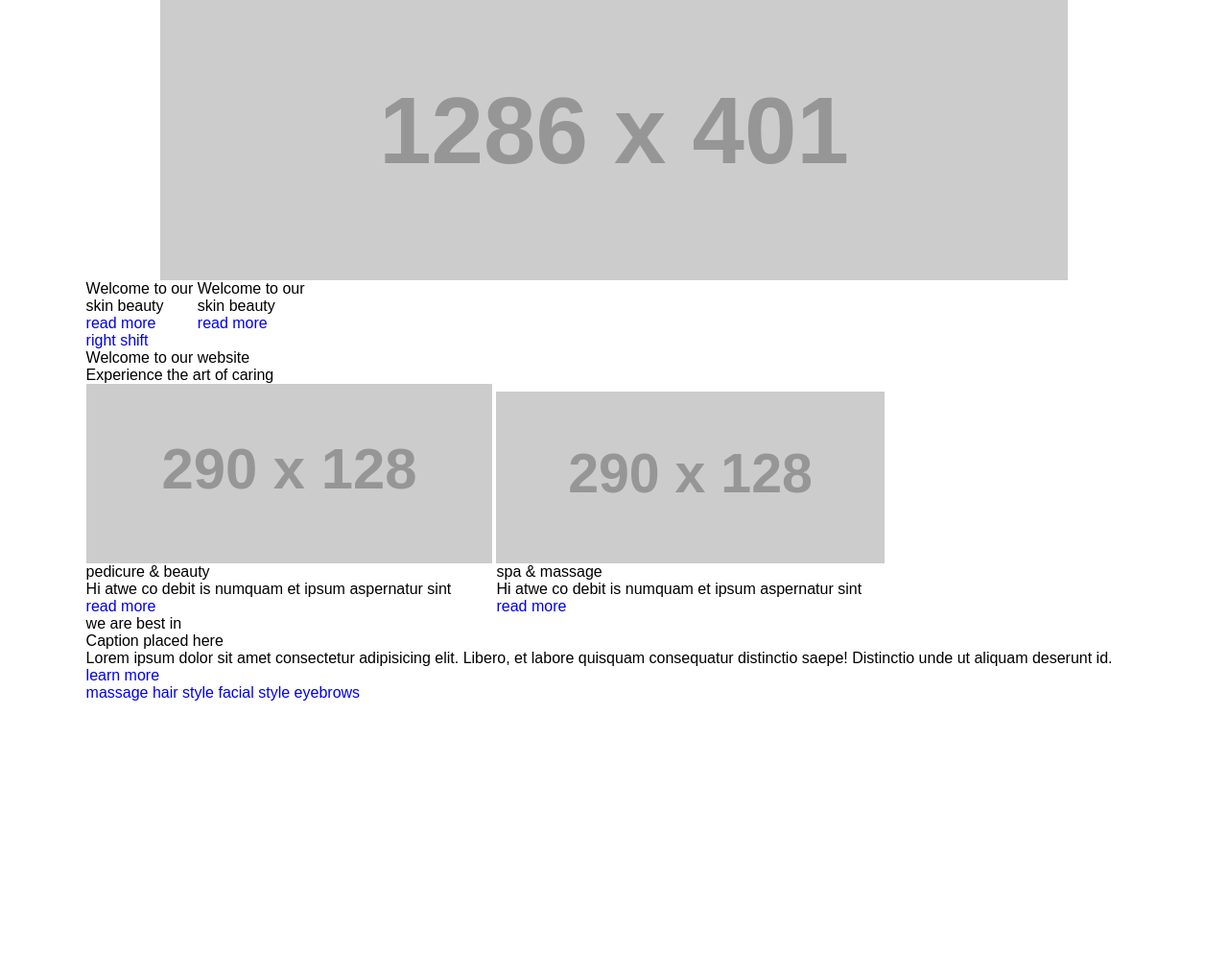
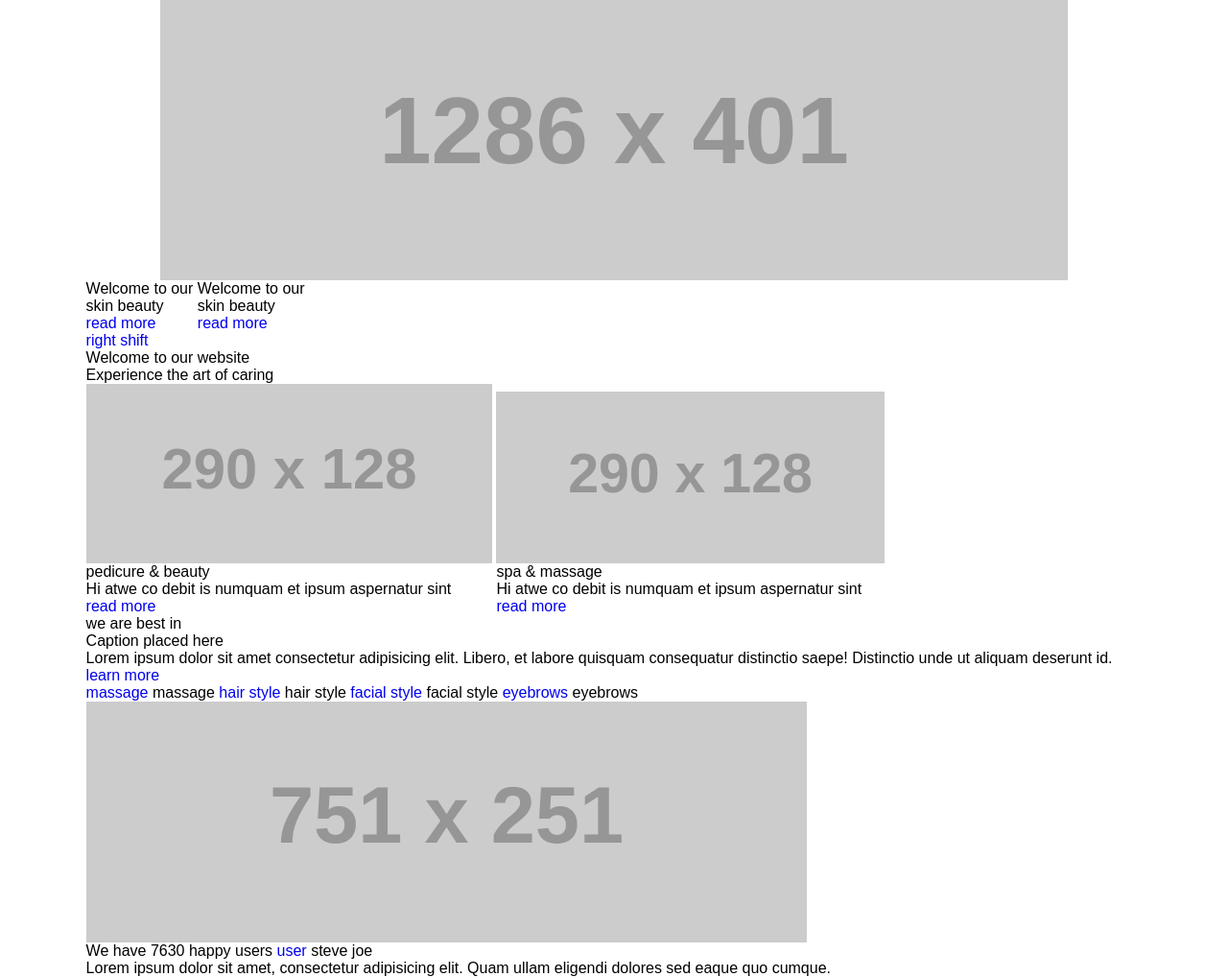
Before and after one commit to lihereshma/skin_beauty, a plain HTML site: page index.html in a window 1280 px wide. Shown: the part 59-1077 px from the top of the page at 96% size. Before the commit the page ends 800 px from the top, so only its background shows below. Drawn offline with Linux system fonts and the light colour scheme; placeholder pictures from the web are drawn by us.

Commit message:
users section structuring end

```diff
--- a/index.html
+++ b/index.html
@@ -121,19 +121,47 @@
             </p>
             <a href="#FIXME" title="Learn More" class="red_button">learn more</a>
           </div>
-          <div class="features_links">
-            <a href="#FIXME" title="Massage">massage</a>
-            <a href="#FIXME" title="Hair Style">hair style</a>
-            <a href="#FIXME" title="Facial Style">facial style</a>
-            <a href="#FIXME" title="Eyebrows">eyebrows</a>
-          </div>
+          <ul class="features_links">
+            <li>
+              <a href="#FIXME" title="Massage">massage</a>
+              <span>massage</span>
+            </li>
+            <li>
+              <a href="#FIXME" title="Hair Style">hair style</a>
+              <span>hair style</span>
+            </li>
+            <li>
+              <a href="#FIXME" title="Facial Style">facial style</a>
+              <span>facial style</span>
+            </li>
+            <li>
+              <a href="#FIXME" title="Eyebrows">eyebrows</a>
+              <span>eyebrows</span>
+            </li>
+          </ul>
         </div>
       </section>
       <!--features section end-->
       <!--users section start-->
       <section class="users">
         <div class="wrapper">
-
+          <ul>
+            <li>
+              <figure>
+                <img src="https://via.placeholder.com/751x251.png?text=Pedicure" alt="Users">
+              </figure>
+            </li>
+            <li>
+              <span>We have</span>
+              <span>7630 happy users</span>
+              <a href="#FIXME" title="Steve Joe">user</a>
+              <span>steve joe</span>
+              <p>
+                Lorem ipsum dolor sit amet, consectetur adipisicing elit. Quam ullam eligendi dolores sed
+                eaque quo cumque.
+              </p>
+            </li>
+          </ul>
         </div>
       </section>
       <!--users section end-->
```
